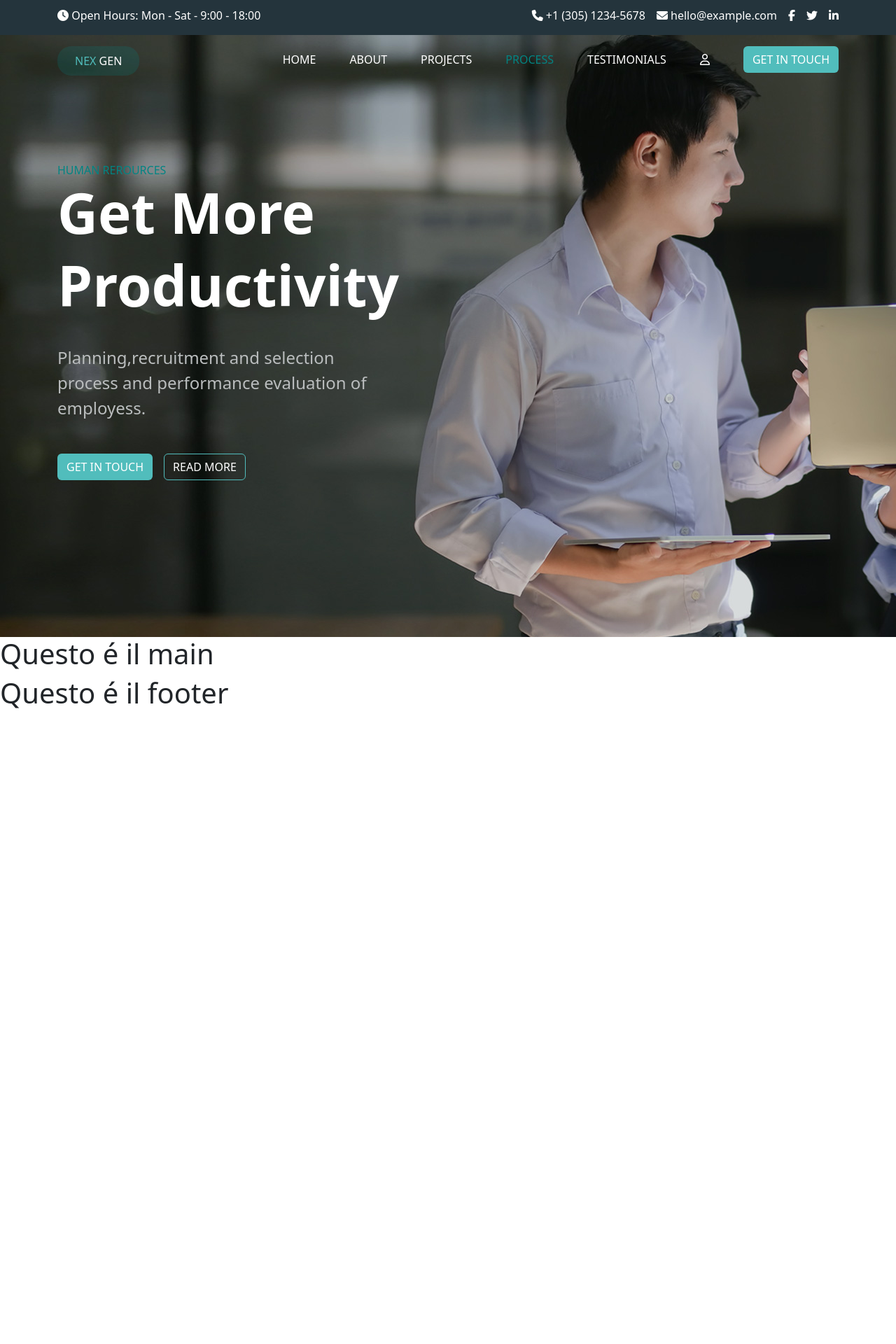
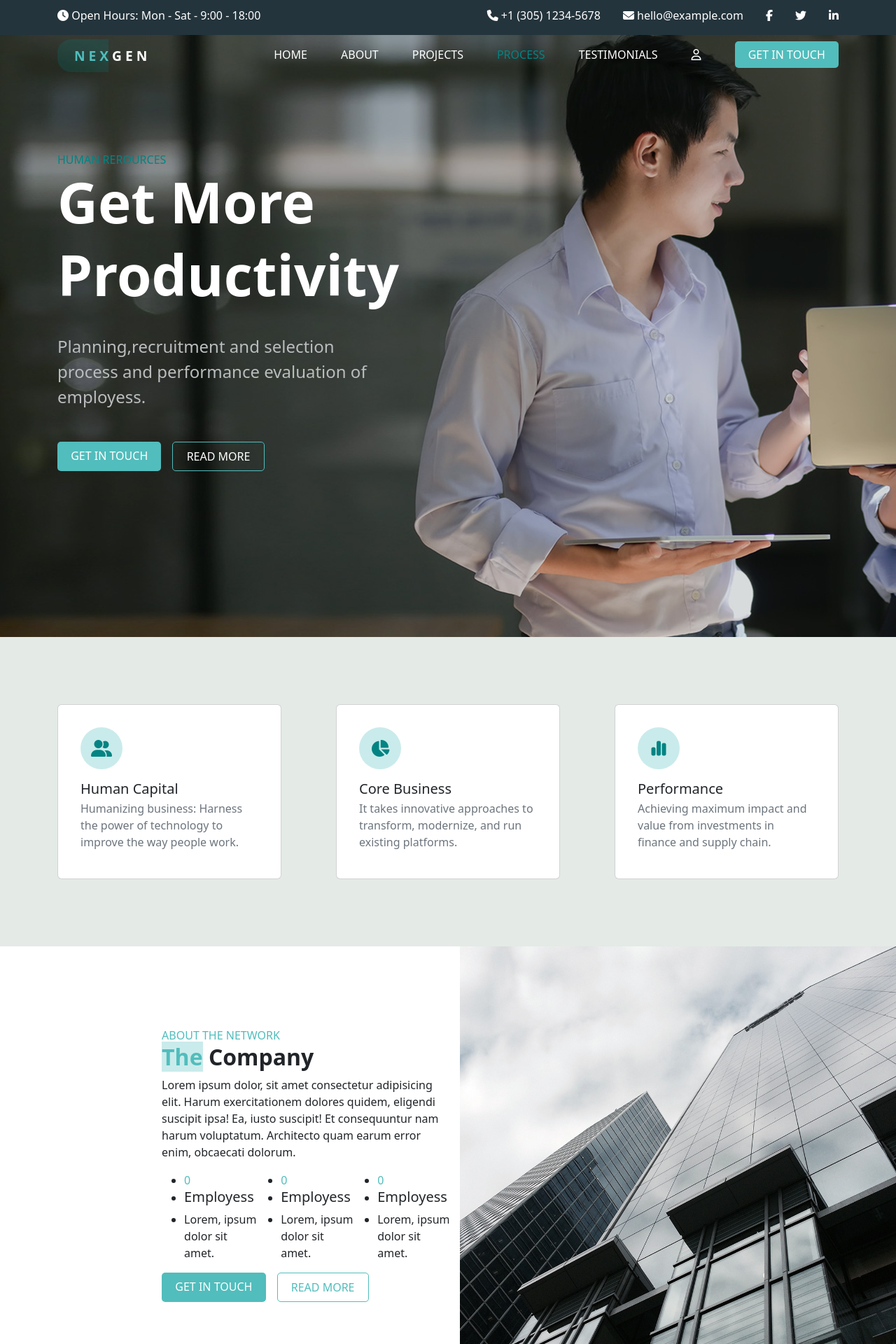
Before and after one commit to PierluigiTornesi/proj-html-vuejs, a Vue app: page / in a window 1280 px wide. Shown: the top 1920 px of the page at 70% size. Before the commit the page ends 1022 px from the top, so only its background shows below. Built offline with nearby package versions, Linux system fonts and the light colour scheme.

Commit message:
add: props header/main e inizio about section

```diff
--- a/src/components/AppHeader.vue
+++ b/src/components/AppHeader.vue
@@ -5,7 +5,36 @@ import AppHeaderInfo from './AppHeaderInfo.vue';
 
   export default{
     data() {
-        return {};
+        return {
+          infos:[
+            {
+              classIcon:"fa-solid fa-phone",
+              text:"+1 (305) 1234-5678",
+            },
+            {
+              classIcon:"fa-solid fa-envelope",
+              text:"hello@example.com",
+            },
+            {
+              classIcon:"fa-brands fa-facebook-f",
+              text:"",
+            },
+            {
+              classIcon:"fa-brands fa-twitter",
+              text:"",
+            },
+            {
+              classIcon:"fa-brands fa-linkedin-in",
+              text:"",
+            }
+          ],
+          info:{
+            dayStart:"Mon",
+            dayOff:"Sat",
+            hourStart:"9:00",
+            hourOff:"18:00"
+          }
+        };
     },
     components: { AppHeaderInfo, AppHeaderHero }
 }
@@ -13,7 +42,7 @@ import AppHeaderInfo from './AppHeaderInfo.vue';
 
 <template>
   <section class="info">
-    <AppHeaderInfo />
+    <AppHeaderInfo :links = infos  :info = info />
   </section>
   <section class="hero">
     <AppHeaderHero />
--- a/src/components/AppHeaderHero.vue
+++ b/src/components/AppHeaderHero.vue
@@ -1,31 +1,39 @@
 <script>
+import AppHeaderHeroLink from './AppHeaderHeroLink.vue';
+
 
   export default{
-    data(){
-      return{
-
-      }
-    }
-  }
+    data() {
+        return {
+            links: [
+                "HOME",
+                "ABOUT",
+                "PROJECTS",
+                "PROCESS",
+                "TESTIMONIALS"
+            ]
+        };
+    },
+    components: { AppHeaderHeroLink }
+}
 </script>
 
 <template>
     <section>
         <div class="hero-up container text-white">
             <div class=" mt-3">
-                <button class="btn half-button">NEX
-                    <span class="text-white ">GEN</span> </button>
+                <a class="text-white half-button" href="">
+                    <span >N E X</span> G E N
+                </a>
             </div>
             <div class="links mt-3">
             <ul>
-                <li><a href="">HOME</a></li>
-                <li><a href="">ABOUT</a></li>
-                <li><a href="">PROJECTS</a></li>
-                <li><a href="" class="special">PROCESS</a></li>
-                <li><a href="">TESTIMONIALS</a></li>
+                <li v-for="link in links">
+                    <AppHeaderHeroLink :linkHero = link />
+                </li>
                 <li><a href=""><i class="fa-regular fa-user"></i></a></li>
                 <li>
-                    <button class="btn colored-button text-white">GET IN TOUCH</button>
+                    <a class=" colored-button text-white" href="">GET IN TOUCH</a>
                 </li>
             </ul>
         </div>
@@ -42,8 +50,8 @@
             <p>Planning,recruitment and selection process and performance evaluation of employess.</p>
         </div>
         <div class="d-flex gap-3">
-            <button class="btn colored-button text-white">GET IN TOUCH</button>
-            <button class="btn nocolor-button text-white">READ MORE</button>
+            <a class="colored-button text-white" href="">GET IN TOUCH</a>
+            <a class="nocolor-button text-white" href="">READ MORE</a>
         </div>
     </div>
     </section>
@@ -94,17 +102,35 @@ p{
 
 .colored-button{
     background-color: $FountainBlue;
+    border-color: $FountainBlue;
+    padding: 0.5rem 1.2rem;
+    border-radius: 5px;
+    text-decoration: none;
 }
 
 .nocolor-button{
     border: 1px solid $FountainBlue;
+    color: $FountainBlue;
+    padding: 0.5rem 1.2rem;
+    border-radius: 5px;
+    text-decoration: none;
 }
 
 .half-button{
-    padding: 0.5rem 1.5rem;
     border-radius: 20px;
-    color: $FountainBlue;
-    background-color: rgba($color: $BlueLagoon, $alpha: 0.2);
+    text-decoration: none;
+    font-size: 1.2rem;
+    font-weight: bold;
+
+    span{
+        color: $FountainBlue;
+        background-color: rgba($color: $BlueLagoon, $alpha: 0.2);
+        padding-left: 1.5rem;
+        padding-top: 0.6rem;
+        padding-bottom: 0.6rem;
+        border-top-left-radius: 20px;
+        border-bottom-left-radius: 20px;
+    }
 }
 
 </style>
--- /dev/null
+++ b/src/components/AppHeaderHeroLink.vue
@@ -0,0 +1,21 @@
+<script>
+
+  export default{
+    props:{
+        linkHero: String,
+    }
+  }
+</script>
+
+<template>
+    <a :class="linkHero === 'PROCESS' ? 'special' : '' " href="">{{linkHero}}</a>
+</template>
+
+<style lang="scss" scoped>
+@use "../style/partials/mixin" as *;
+@use "../style/partials/variables" as *;
+.special{
+    color:$BlueLagoon ;
+}
+
+</style>
--- a/src/components/AppHeaderInfo.vue
+++ b/src/components/AppHeaderInfo.vue
@@ -1,10 +1,9 @@
 <script>
 
   export default{
-    data(){
-      return{
-
-      }
+    props:{
+        links:Array,
+        info:Array
     }
   }
 </script>
@@ -13,15 +12,15 @@
     <section>
         <div class="container text-white">
             <div>
-                <p><i class="fa-solid fa-clock"></i> Open Hours: Mon - Sat - 9:00 - 18:00</p>
+                <p><i class="fa-solid fa-clock"></i> Open Hours: {{info.dayStart}} - {{info.dayOff}} - {{info.hourStart}} - {{info.hourOff}}</p>
             </div>
             <div>
                 <ul>
-                    <li><a href=""><i class="fa-solid fa-phone"></i> +1 (305) 1234-5678</a></li>
-                    <li><a href=""><i class="fa-solid fa-envelope"></i> hello@example.com</a></li>
-                    <li><a href=""><i class="fa-brands fa-facebook-f"></i></a></li>
-                    <li><a href=""><i class="fa-brands fa-twitter"></i></a></li>
-                    <li><a href=""><i class="fa-brands fa-linkedin-in"></i></a></li>
+                    <li v-for="link in links">
+                        <a href="">
+                            <i :class="link.classIcon"></i> {{ link.text }}
+                        </a>
+                    </li>
                 </ul>
             </div>
         </div>
@@ -41,7 +40,7 @@
 ul{
     @include flex(row,space-between,center);
     list-style: none;
-    gap: 1rem;
+    gap: 2rem;
 
     a{
         text-decoration: none;
--- a/src/components/AppMain.vue
+++ b/src/components/AppMain.vue
@@ -1,17 +1,20 @@
 <script>
+import AppMainAbout from './AppMainAbout.vue';
+import AppMainListCard from './AppMainListCard.vue';
+
 
   export default{
-    data(){
-      return{
-
-      }
-    }
-  }
+    data() {
+        return {};
+    },
+    components: { AppMainListCard, AppMainAbout }
+}
 </script>
 
 <template>
   <main>
-    <h1>Questo é il main</h1>
+    <AppMainListCard />
+    <AppMainAbout />
   </main>
 </template>
 
--- /dev/null
+++ b/src/components/AppMainAbout.vue
@@ -0,0 +1,89 @@
+<script>
+
+
+  export default{
+    data() {
+        return {};
+    },
+}
+</script>
+
+<template>
+  <section>
+    <div>
+        <div class="container">
+            <div class="row">
+                <div class="col-4"></div>
+                <div class="col-8">
+                    <span class="">ABOUT THE NETWORK</span>
+                    <h2 class="fw-bold">
+                        <span class="special">The</span> Company
+                    </h2>
+                    <p>Lorem ipsum dolor, sit amet consectetur adipisicing elit. Harum exercitationem dolores quidem, eligendi suscipit ipsa! Ea, iusto suscipit! Et consequuntur nam harum voluptatum. Architecto quam earum error enim, obcaecati dolorum.</p>
+                    <div class="d-flex">
+                        <ul>
+                            <li><span>0</span></li>
+                            <li><h5>Employess</h5></li>
+                            <li>Lorem, ipsum dolor sit amet.</li>
+                        </ul>
+                        <ul>
+                            <li><span>0</span></li>
+                            <li><h5>Employess</h5></li>
+                            <li>Lorem, ipsum dolor sit amet.</li>
+                        </ul>
+                        <ul>
+                            <li><span>0</span></li>
+                            <li><h5>Employess</h5></li>
+                            <li>Lorem, ipsum dolor sit amet.</li>
+                        </ul>
+                    </div>
+                    <div class="d-flex gap-3">
+                        <a class="colored-button text-white" href="">GET IN TOUCH</a>
+                        <a class="nocolor-button" href="">READ MORE</a>
+                    </div>
+                </div>
+            </div>
+        </div>
+    </div>
+    <div>
+        <img src="../assets/img/about-5.jpg" alt="">
+    </div>
+  </section>
+</template>
+
+<style lang="scss" scoped>
+  @use "../style/partials/mixin" as *;
+    @use "../style/partials/variables" as *;
+
+    section{
+        @include flex(row,center,center);
+
+        img{
+            max-width: 100%;
+        }
+    }
+
+.colored-button{
+    background-color: $FountainBlue;
+    border-color: $FountainBlue;
+    padding: 0.5rem 1.2rem;
+    border-radius: 5px;
+    text-decoration: none;
+}
+
+.nocolor-button{
+    border: 1px solid $FountainBlue;
+    color: $FountainBlue;
+    padding: 0.5rem 1.2rem;
+    border-radius: 5px;
+    text-decoration: none;
+}
+
+span{
+    color: $FountainBlue;
+}
+
+.special{
+    background-color: rgba($color: $FountainBlue, $alpha: 0.3);
+}
+</style>
--- /dev/null
+++ b/src/components/AppMainCard.vue
@@ -0,0 +1,47 @@
+<script>
+
+  export default{
+    props:{
+        infoCard: Object,
+    }
+  }
+</script>
+
+<template>
+    <div class="card" style="width: 20rem;">
+         <div class="card-body">
+            <p class="circle">
+                <span class="special">
+                    <i class="fa-solid" :class="infoCard.iconClass"></i>
+                </span>
+            </p>
+            <h5 class="card-title">{{infoCard.titleCard}}</h5>
+            <p class="card-subtitle mb-2 text-muted">{{ infoCard.textCard }}</p>
+        </div>
+    </div>
+</template>
+
+<style lang="scss" scoped>
+  @use "../style/partials/mixin" as *;
+    @use "../style/partials/variables" as *;
+
+
+
+    .card{
+        margin: 6rem 0;
+        padding: 1rem 1rem;
+    }
+    .circle{
+        background-color: rgba($color: $FountainBlue, $alpha: 0.3);
+        height: 60px;
+        width: 60px;
+        border-radius: 50%;
+        aspect-ratio: 1;
+        @include flex(row,center,center);
+
+        .special{
+            color: $BlueLagoon;
+            font-size: 1.5rem;
+        }
+    }
+</style>
--- /dev/null
+++ b/src/components/AppMainListCard.vue
@@ -0,0 +1,50 @@
+<script>
+import AppMainCard from './AppMainCard.vue';
+
+
+  export default{
+    data() {
+        return {
+            info:[
+                {
+                    iconClass:"fa-user-group",
+                    titleCard:"Human Capital",
+                    textCard:"Humanizing business: Harness the power of technology to improve the way people work.",
+                },
+                {
+                    iconClass:"fa-chart-pie",
+                    titleCard:"Core Business",
+                    textCard:"It takes innovative approaches to transform, modernize, and run existing platforms.",
+                },
+                {
+                    iconClass:"fa-chart-simple",
+                    titleCard:"Performance",
+                    textCard:"Achieving maximum impact and value from investments in finance and supply chain.",
+                }
+            ]
+        };
+    },
+    components: { AppMainCard }
+}
+</script>
+
+<template>
+    <section>
+        <div class="container">
+            <AppMainCard v-for="infoTaken in info" :infoCard =infoTaken />
+        </div>
+    </section>
+</template>
+
+<style lang="scss" scoped>
+  @use "../style/partials/mixin" as *;
+    @use "../style/partials/variables" as *;
+
+    section{
+        background-color: $GrayNurse;
+    }
+
+    .container{
+        @include flex(row,space-between,center)
+    }
+</style>
```
